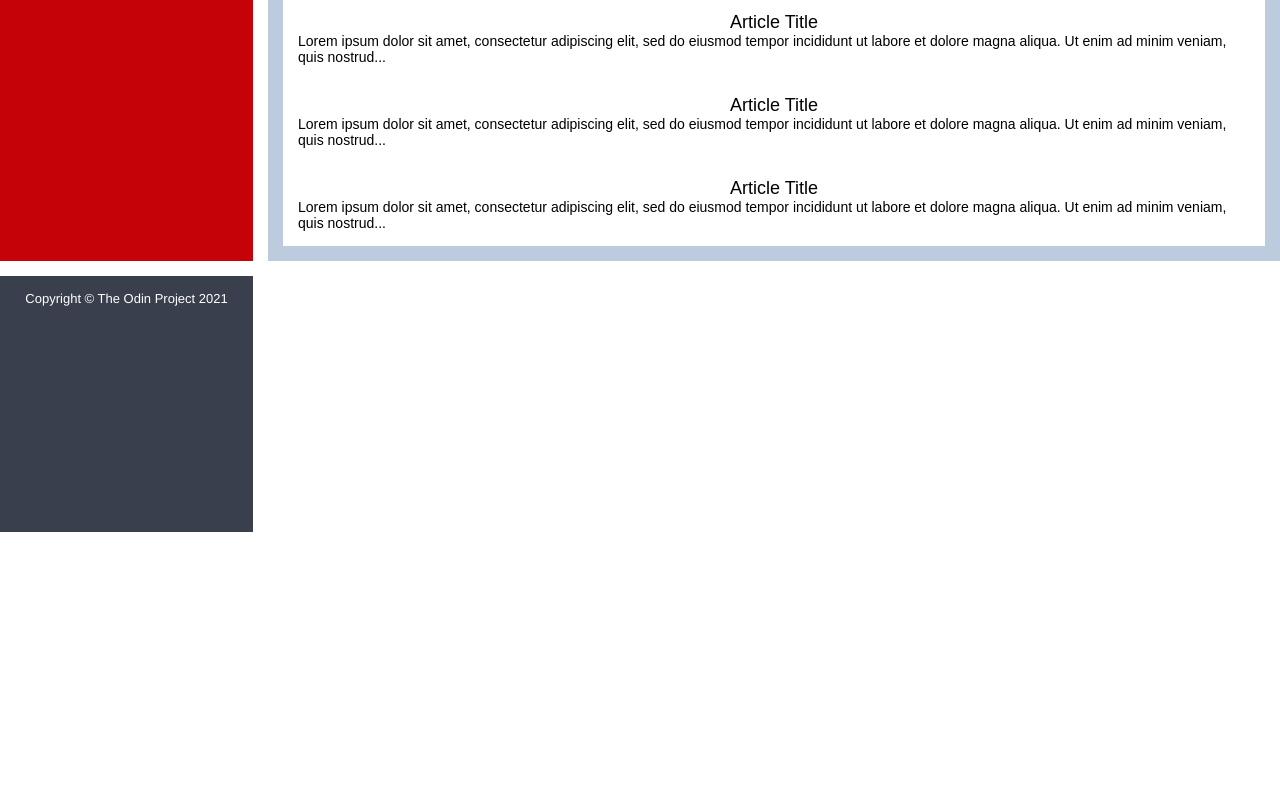
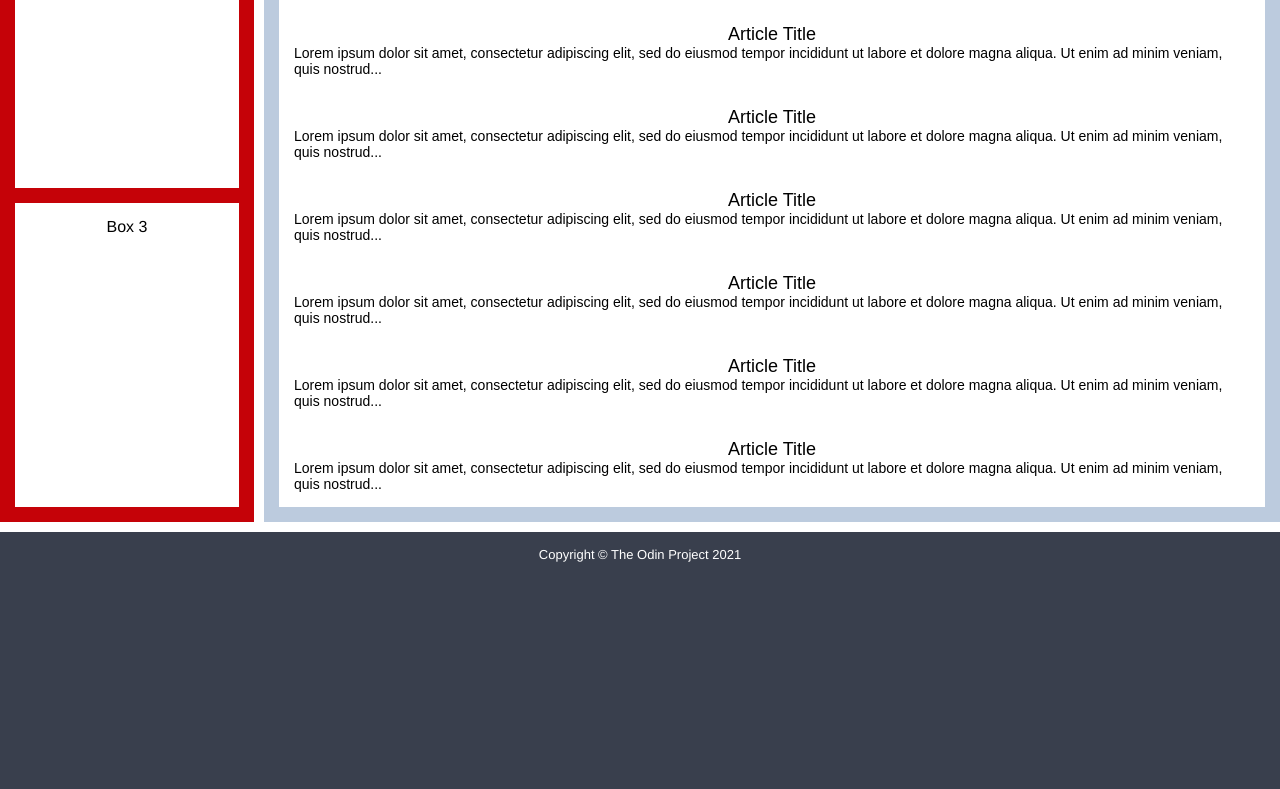
Before and after one commit to JMestre32/odin-lessons, a plain HTML site: page inter-html-css/grid/02-holy-grail-mockup/index.html in a window 1280 px wide. Shown: the part 1037-1826 px from the top of the page. Before the commit the page ends 1569 px from the top, so only its background shows below. Drawn offline with Linux system fonts and the light colour scheme.

Commit message:
IT'S COMING TOGETHER

```diff
--- a/inter-html-css/grid/02-holy-grail-mockup/style.css
+++ b/inter-html-css/grid/02-holy-grail-mockup/style.css
@@ -95,8 +95,8 @@
   .container{
     display: grid;
     grid-template-columns: 1fr 4fr;
-    grid-template-rows: 1fr 4fr 1fr;
-    gap: 15px;
+    grid-template-rows: 1fr 1fr 4fr 1fr;
+    gap: 10px;
   }
 
   ul{
@@ -107,6 +107,7 @@
     display: grid;
     grid-template-rows: 1fr;
     grid-template-columns: repeat(auto-fit, minmax(150px, 1fr));
+    grid-column: 1/3
   }
 
   .logo{
@@ -129,8 +130,11 @@
 
 
   .sidebar{
-    grid-column: 1 / 2;
-    grid-row: 2 / 3;
+    grid-row: 2 / 4;
+
+    display: grid;
+    grid-template-rows: repeat(4, 1fr);
+    gap: 15px
   }
 
 
@@ -144,3 +148,7 @@
     display: grid;
     align-items: center;
 }
+
+.footer{
+    grid-column: 1 / 3
+}
```
